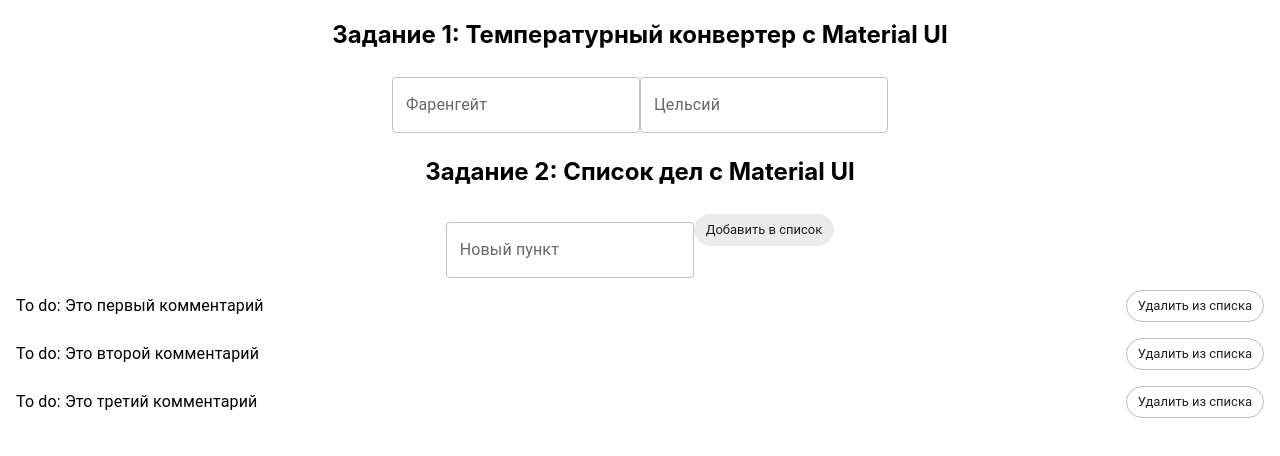
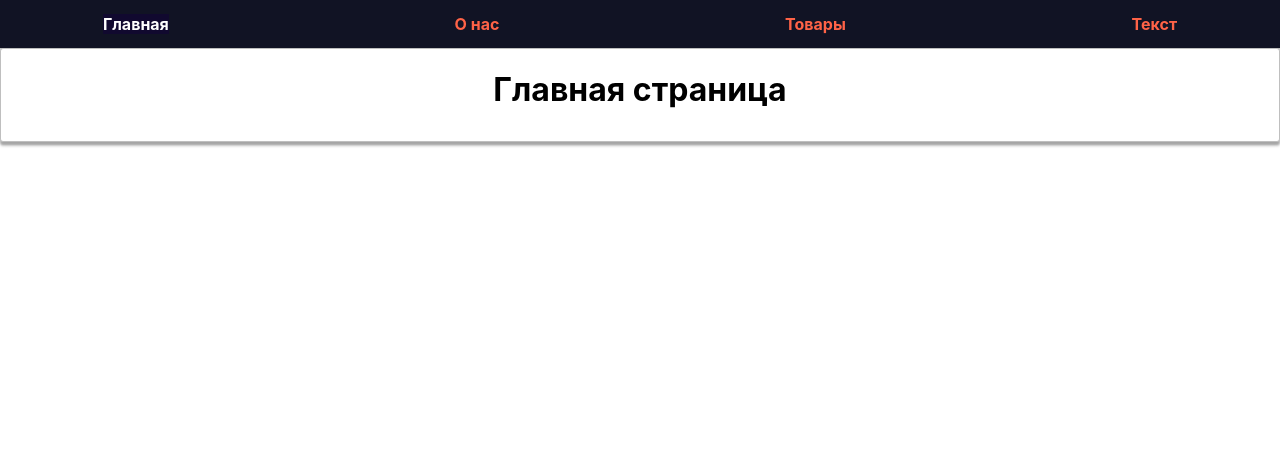
Before and after one commit to Vidimaster/JSReact1, a React (Create React App) app: page / in a window 1280 px wide. Shown: the top 456 px of the page. Built offline with nearby package versions, Linux system fonts and the light colour scheme.

Commit message:
task4 done

```diff
--- a/package.json
+++ b/package.json
@@ -10,8 +10,10 @@
     "@testing-library/jest-dom": "^5.17.0",
     "@testing-library/react": "^13.4.0",
     "@testing-library/user-event": "^13.5.0",
+    "classnames": "^2.5.1",
     "react": "^18.3.1",
     "react-dom": "^18.3.1",
+    "react-router-dom": "^6.26.2",
     "react-scripts": "5.0.1",
     "sass": "^1.78.0",
     "web-vitals": "^2.1.4"
--- a/src/App.js
+++ b/src/App.js
@@ -1,20 +1,61 @@
-import './styles/App.scss';
-import { TodoList } from './components/CommentsList/TodoList';
-import Message from './components/Message/Message';
-import { Button } from "@mui/material";
-import TextInput from './components/TextInput/textInput';
+// import { TodoList } from './components/CommentsList/TodoList';
+// import Message from './components/Message/Message';
+// import { Button } from "@mui/material";
+// import TextInput from './components/TextInput/textInput';
+import s from './styles/App.module.scss';
+import { HomePage } from "./components/HomePage/HomePage";
+import { AboutPage } from "./components/AboutPage/AboutPage";
+import { Box } from "./components/Box/Box";
+
+import {
+  BrowserRouter,
+  NavLink,
+  Route,
+  Routes,
+} from "react-router-dom";
 
 function App() {
+
+  const routes = [
+    {
+      path: "/",
+      element: <HomePage />,
+      text: "Главная",
+    },
+    {
+      path: "/about",
+      element: <AboutPage />,
+      text: "О нас",
+    },
+    {
+      path: "/arr",
+      element: <Box />,
+      text: "Товары",
+    },
+    {
+      path: "/txt",
+      element: <Box />,
+      text: "Текст",
+    },
+  ];
+
+
+  const styleActiveLink = ({ isActive }) => {
+    return isActive ? `${s.link} ${s.active}` : s.link;
+  };
   return (
+
     <div className="App">
+      <BrowserRouter>
+        <nav className={s.nav}>
 
-      {/* <Message /> */}
-      {/* <Button variant="contained">Contained</Button> */}
-      <h2>Задание 1: Температурный конвертер с Material UI</h2>
-      <TextInput />
-      <h2>Задание 2: Список дел с Material UI</h2>
-      <TodoList />
+          {routes.map(item => <NavLink className={styleActiveLink} to={item.path}>{item.text}</NavLink>)}
+        </nav>
+        <Routes>
+          {routes.map(item => <Route key={item.path} element={item.element} path={item.path} />)}
+        </Routes>
 
+      </BrowserRouter>
     </div>
 
   );
--- /dev/null
+++ b/src/components/AboutPage/AboutPage.jsx
@@ -0,0 +1,10 @@
+import React from "react";
+import { Box } from "../Box/Box";
+
+export const AboutPage = () => {
+  return (
+    <Box>
+      <h1>О нас</h1>
+    </Box>
+  );
+};
--- /dev/null
+++ b/src/components/Box/Box.jsx
@@ -0,0 +1,8 @@
+import classNames from "classnames";
+import s from "./Box.module.css";
+
+export const Box = ({ customStyle, style, children }) => (
+  <div className={classNames(s.container, customStyle)} style={style}>
+    {children}
+  </div>
+);
--- /dev/null
+++ b/src/components/Box/Box.module.css
@@ -0,0 +1,9 @@
+.container {
+  background-color: white;
+  padding: 0 25px 10px;
+  border-radius: 3px;
+  border: 1px solid #bfbfbf;
+  box-shadow: 0 4px 3px 0 rgba(0, 0, 0, 0.2), 0 3px 2px 0 rgba(0, 0, 0, 0.19);
+  animation-duration: 4s;
+  text-align: center;
+}
--- /dev/null
+++ b/src/components/HomePage/HomePage.jsx
@@ -0,0 +1,10 @@
+import React from "react";
+import { Box } from "../Box/Box";
+
+export const HomePage = () => {
+  return (
+    <Box>
+      <h1>Главная страница</h1>
+    </Box>
+  );
+};
--- a/src/components/TextInput/textInput.jsx
+++ b/src/components/TextInput/textInput.jsx
@@ -9,12 +9,12 @@ function TextInput() {
     const updateC = e => setValue({
         val2: e.target.value,
         val1: (+e.target.value * 9 / 5 + 32)
-      })
+    })
 
-      const updateF = e => setValue({
+    const updateF = e => setValue({
         val2: ((+e.target.value - 32) * 5 / 9),
         val1: e.target.value
-      })
+    })
 
     return (
         <div>
--- a/src/styles/App.scss
+++ b/src/styles/App.module.scss
@@ -83,3 +83,33 @@ a {
   margin: auto;
   box-shadow: 5px 5px 5px 0 rgba(0, 89, 255, 0.48), 0 0px 2px 0 rgba(217, 6, 6, 0.11);
 }
+
+.container {
+  border: 1px solid red;
+  padding: 10px;
+  margin: 10px;
+}
+
+.link {
+  text-decoration: none;
+  color: tomato;
+}
+
+.active {
+  background-color: #11092F;
+  color: white;
+}
+
+.nav {
+  display: flex;
+  gap: 120px;
+  justify-content: space-around;
+  color: white;
+  padding: 14px 20px;
+  text-decoration: none;
+  text-align: center;
+  cursor: pointer;
+  font-weight: bold;
+  background-color: #111324;
+  box-shadow: 0 2px 3px 0 rgba(0, 0, 0, 0.4), 0 3px 20px 0 rgba(0, 0, 0, 0.19);
+}
```
Also changed, not shown: 1 other file (tests, documents, lock files or other folders).
